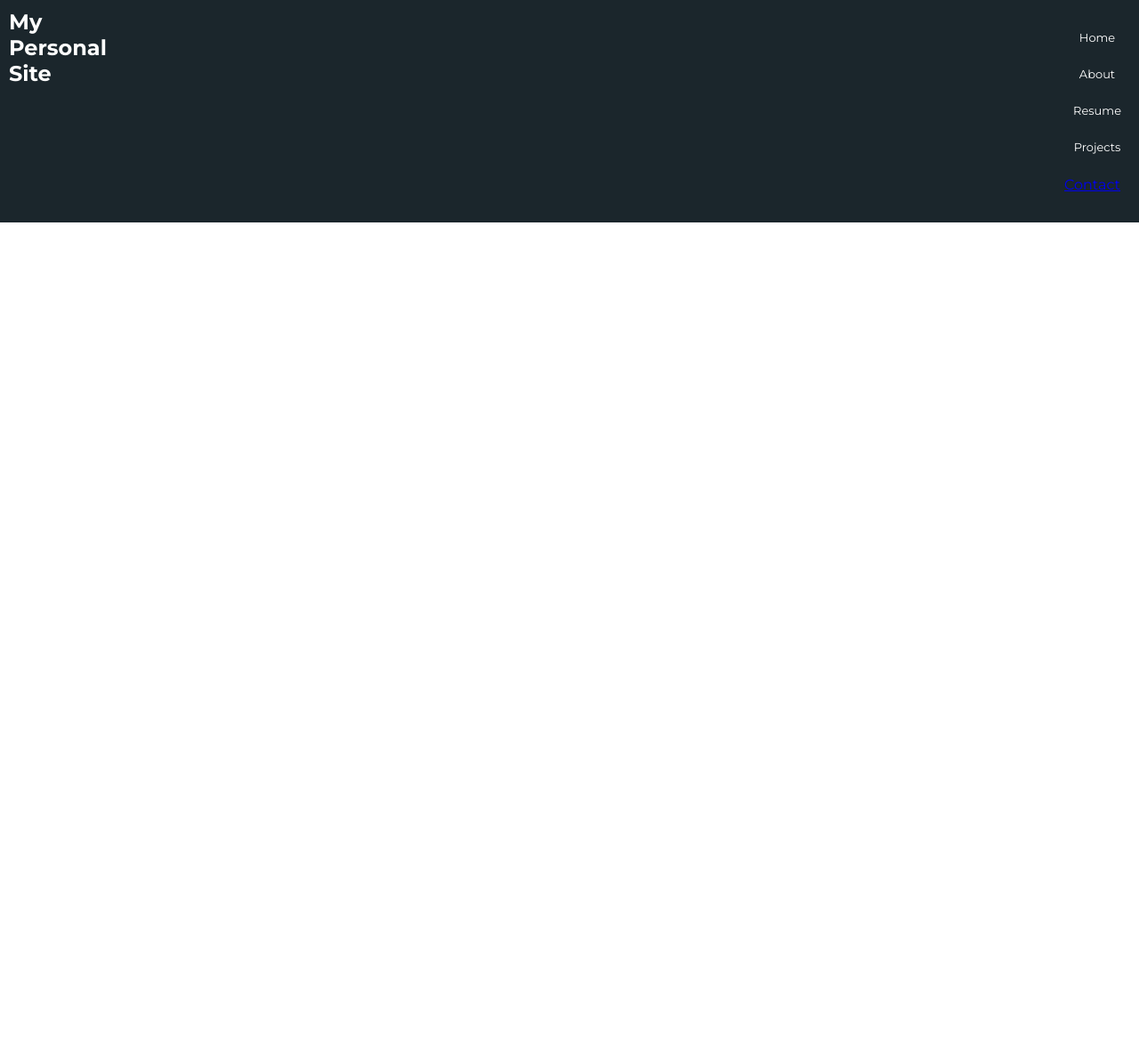
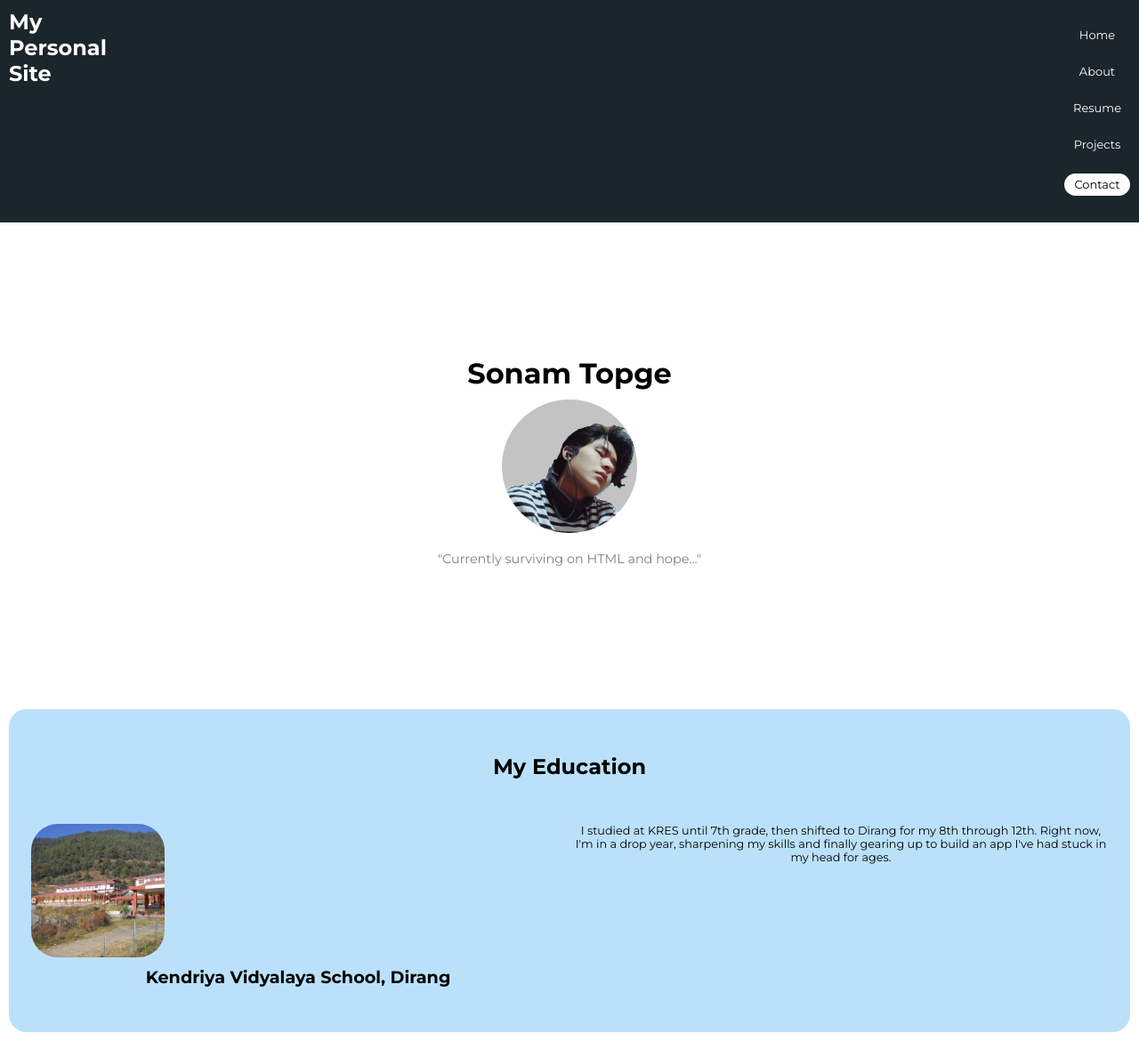
Before and after one commit to H1R0369/Capstone-Project-2---My-Personal-Site, a plain HTML site: page index.html in a window 1280 px wide. Shown: the whole page at 89% size. Before the commit the page ends 800 px from the top, so only its background shows below. Drawn offline with Linux system fonts and the light colour scheme.

Commit message:
Update index.html

```diff
--- a/index.html
+++ b/index.html
@@ -11,7 +11,7 @@
 </head>
 
 <body>
-
+    <!-- Navigation Bar -->
     <header>
         <nav id="nav-bar">
             <h1 class="logo-txt"> My Personal Site </h1>
@@ -22,10 +22,28 @@
                     <li><a href="#"> Resume </a></li>
                     <li><a href="#"> Projects </a></li>
                 </ul>
-                <a href="#"> <p>Contact</p> </a>
+                <a href="#" class="contact-link"> <p>Contact</p> </a>
             </div>
         </nav>
     </header>
+    <!-- Hero -->
+    <section id="hero">
+        <h1 class="name"> Sonam Topge </h1>
+        <img src="assets/images/pfp1.jpg" class="pfp" alt="Hiro's Profile Image">
+        <p class="hero-tagline description"> "Currently surviving on HTML and hope..." </p>
+    </section>
+    <!-- Resume -->
+    <!-- Education -->
+    <section id="resume">
+        <section id="education">
+            <h2 class="my-edu-txt"> My Education </h2>
+            <div class="edu-gridbox">
+                <img src="assets/images/school.jpg" class="school-img" alt="KV Dirang School Image">
+                <p class="edu-description description"> I studied at KRES until 7th grade, then shifted to Dirang for my 8th through 12th. Right now, I'm in a drop year, sharpening my skills and finally gearing up to build an app I've had stuck in my head for ages. </p>
+                <h2 class="school-name"> Kendriya Vidyalaya School, Dirang </h2>
+            </div>
+        </section>
+    </section>
 
 </body>
 
```
